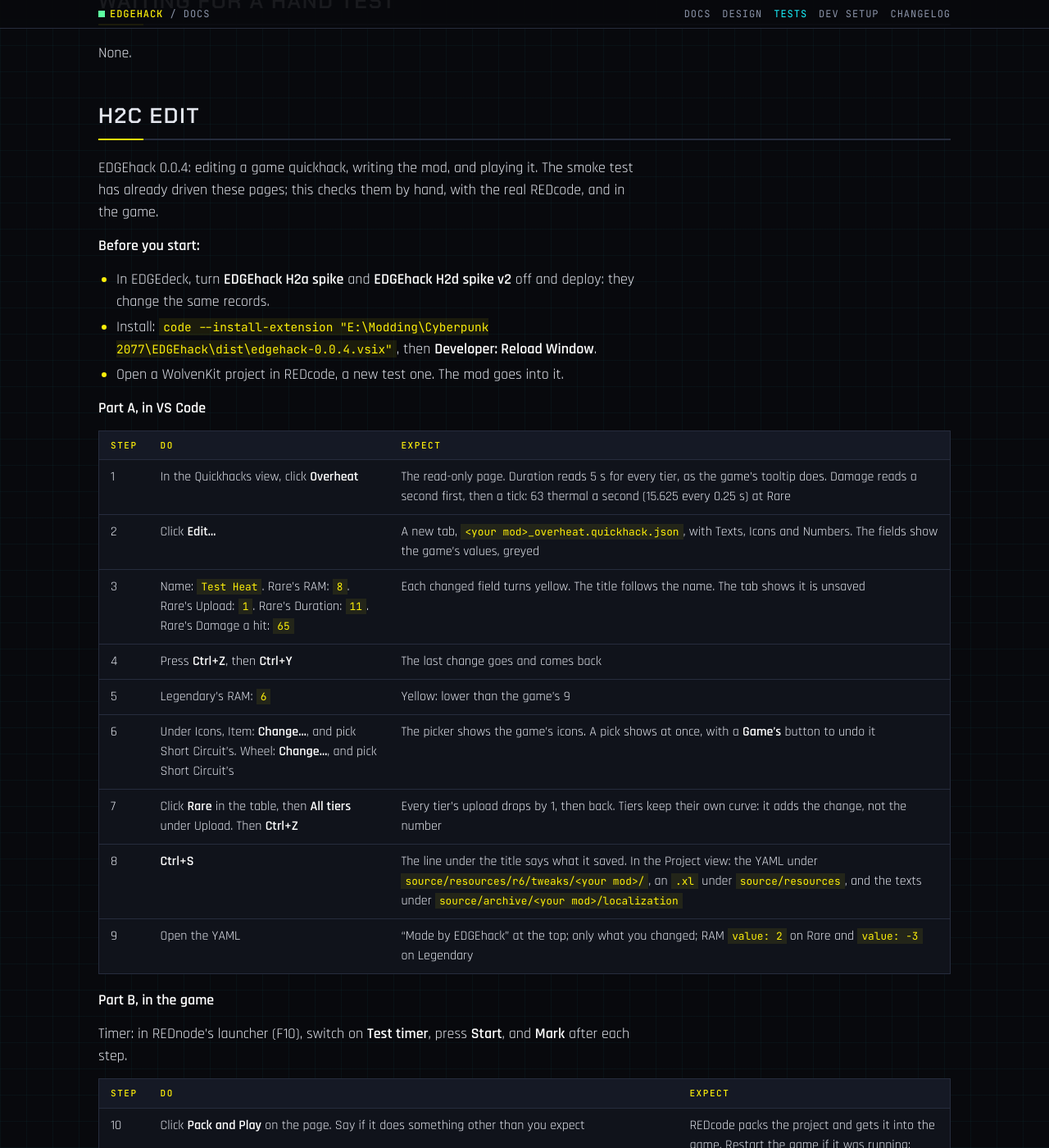
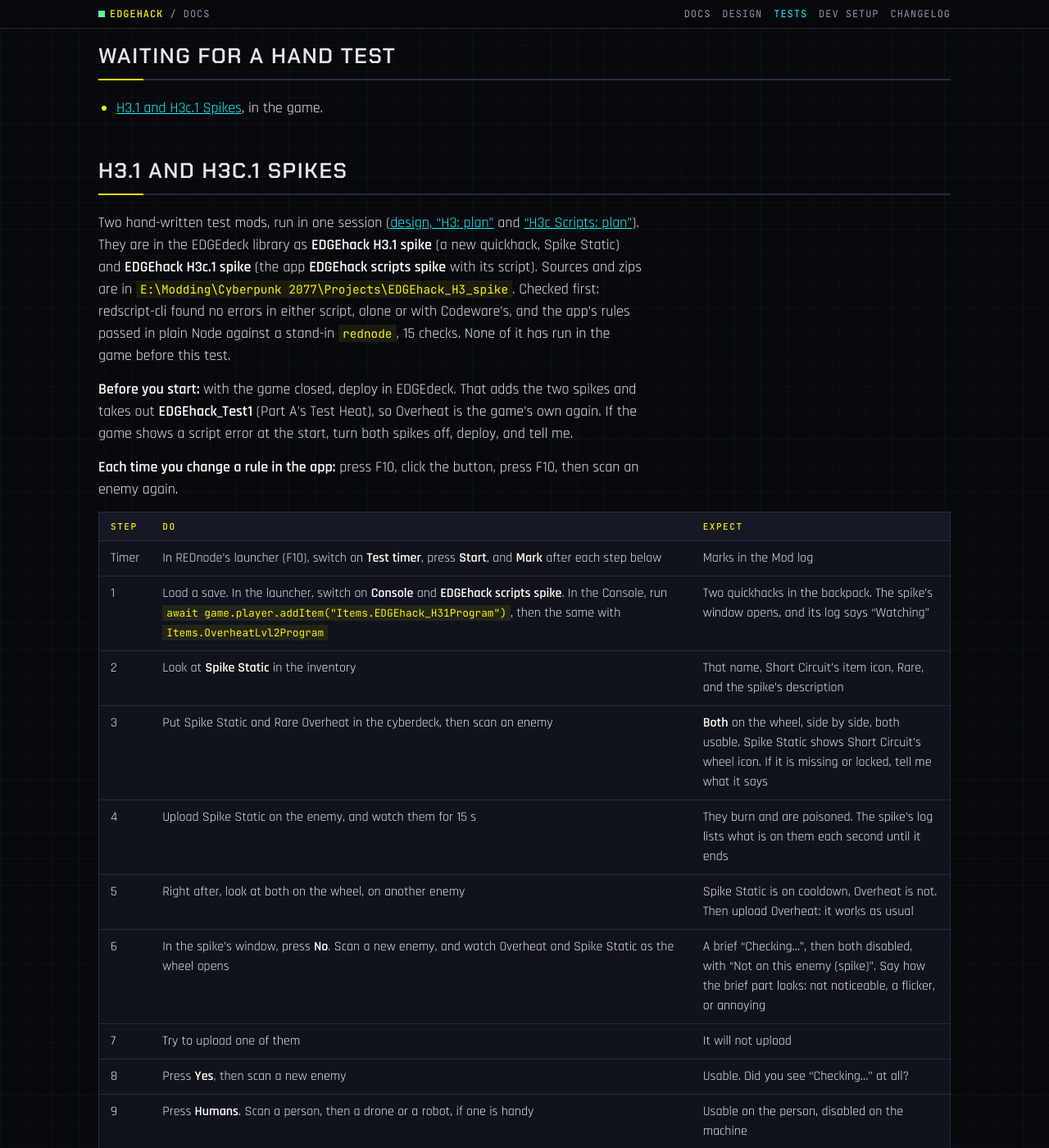
Before and after one commit to Edgemodders/EDGEhack, a Jekyll site: the page built from docs/testing.md, in a window 1280 px wide and 1400 px high, scrolled down 1193 px. Shown: the whole window at 82% size. Built offline with Jekyll 4.4.1, drawn with Linux system fonts in a browser that asks for light colours; some of the changed text lies outside the part shown.

Commit message:
H3 and H3c plans agreed; the spikes H3.1 and H3c.1 ready for their run
Co-Authored-By: Claude Opus 5.5 <noreply@anthropic.com>

```diff
--- a/docs/testing.md
+++ b/docs/testing.md
@@ -17,6 +17,7 @@ Last updated 2026-11-05.
 | [H1 outside VS Code](#h1-outside-vs-code) | By script, read only, the real REDbridge on game 2.5 | H1 | 2026-11-04 | Pass: 18 families with every tier, 63 device and 4 vehicle hacks, 36 icons, no problems |
 | [H1 Read](#h1-read) | By hand, installed .vsix | H1 | 2026-11-04 | Pass, all 18 steps (EDGEhack 0.0.3) |
 | [H2c Edit](#h2c-edit) | By hand, then in the game | H2 | 2026-11-05 | Pass, Parts A and B (EDGEhack 0.0.4). The Hacking tab's upload and duration differ from the inventory's: the game's own doing |
+| [H3.1 and H3c.1 Spikes](#h31-and-h3c1-spikes) | By hand, in the game | H3, H3c | | Waiting |
 | [Smoke test](#smoke-test) | Automated: real VS Code, REDbridge and game; a stand-in REDcode | H2 | 2026-11-04 | Pass, every check |
 | [H2a Spike](#h2a-spike) | By hand, in the game | H2 | 2026-11-04 | Pass: name, icons, RAM up and down, upload, damage and duration all worked |
 | [H2d Spike](#h2d-spike) | By hand, in the game | H2 | 2026-11-04 | The line works and fits, but the game's own lines show `{float_0}` and repeat the bullets: on hacks marked by EDGEhack only |
@@ -24,7 +25,41 @@ Last updated 2026-11-05.
 
 ## Waiting for a hand test
 
-None.
+- [H3.1 and H3c.1 Spikes](#h31-and-h3c1-spikes), in the game.
+
+## H3.1 and H3c.1 Spikes
+
+Two hand-written test mods, run in one session ([design, "H3: plan"](design.html#h3-plan) and ["H3c Scripts: plan"](design.html#h3c-scripts-plan)). They are in the EDGEdeck library as **EDGEhack H3.1 spike** (a new quickhack, Spike Static) and **EDGEhack H3c.1 spike** (the app **EDGEhack scripts spike** with its script). Sources and zips are in `E:\Modding\Cyberpunk 2077\Projects\EDGEhack_H3_spike`. Checked first: redscript-cli found no errors in either script, alone or with Codeware's, and the app's rules passed in plain Node against a stand-in `rednode`, 15 checks. None of it has run in the game before this test.
+
+**Before you start:** with the game closed, deploy in EDGEdeck. That adds the two spikes and takes out **EDGEhack_Test1** (Part A's Test Heat), so Overheat is the game's own again. If the game shows a script error at the start, turn both spikes off, deploy, and tell me.
+
+**Each time you change a rule in the app:** press F10, click the button, press F10, then scan an enemy again.
+
+| Step | Do | Expect |
+|---|---|---|
+| Timer | In REDnode's launcher (F10), switch on **Test timer**, press **Start**, and **Mark** after each step below | Marks in the Mod log |
+| 1 | Load a save. In the launcher, switch on **Console** and **EDGEhack scripts spike**. In the Console, run `await game.player.addItem("Items.EDGEhack_H31Program")`, then the same with `Items.OverheatLvl2Program` | Two quickhacks in the backpack. The spike's window opens, and its log says "Watching" |
+| 2 | Look at **Spike Static** in the inventory | That name, Short Circuit's item icon, Rare, and the spike's description |
+| 3 | Put Spike Static and Rare Overheat in the cyberdeck, then scan an enemy | **Both** on the wheel, side by side, both usable. Spike Static shows Short Circuit's wheel icon. If it is missing or locked, tell me what it says |
+| 4 | Upload Spike Static on the enemy, and watch them for 15 s | They burn and are poisoned. The spike's log lists what is on them each second until it ends |
+| 5 | Right after, look at both on the wheel, on another enemy | Spike Static is on cooldown, Overheat is not. Then upload Overheat: it works as usual |
+| 6 | In the spike's window, press **No**. Scan a new enemy, and watch Overheat and Spike Static as the wheel opens | A brief "Checking...", then both disabled, with "Not on this enemy (spike)". Say how the brief part looks: not noticeable, a flicker, or annoying |
+| 7 | Try to upload one of them | It will not upload |
+| 8 | Press **Yes**, then scan a new enemy | Usable. Did you see "Checking..." at all? |
+| 9 | Press **Humans**. Scan a person, then a drone or a robot, if one is handy | Usable on the person, disabled on the machine |
+| 10 | Press **Slow**, then scan a new enemy | "Checking..." for about a third of a second, then disabled. Is that wait acceptable? |
+| 11 | Press **Reads**, then scan a new enemy | Disabled, like step 6. The log shows how long three game calls took |
+| 12 | Press **Silent**, then scan a new enemy | "Checking..." for about 1 s, then usable: no answer, so the game's own result stands |
+| 13 | Press **Throws**, then scan a new enemy | The same as step 12, and the log says it threw |
+| 14 | Press **Yes**. In the launcher, switch **EDGEhack scripts spike** off, then scan a new enemy. Then switch it back on | "Checking..." for about 1 s, then usable: a mod that is off cannot lock a hack |
+| 15 | Press **Pool**, then upload Overheat on an enemy with plenty of health | It works as usual, and the log's health drops by a further 30 on arrival |
+| 16 | Press **Hit**, then upload Overheat on another enemy | One more hit lands. The log shows the health |
+| 17 | Press **Kill**, then upload Overheat on another enemy | They die. The log gives V's experience before and after |
+| 18 | Press **Pool kill**, then upload Overheat on another enemy | They die. Again the experience before and after |
+| 19 | If V has the perk that spreads Overheat, upload it into a group. Skip this if not | The log says whether a "Landed" line came for each enemy it spread to |
+| 20 | Press **Counts** in the spike's window, then quit the game | Tell me anything that looked wrong. I read TweakXL's, redscript's and REDnode's logs |
+
+**After:** turn the two spikes off in EDGEdeck and deploy, unless you want them for the next step. EDGEhack_Test1 stays in the library, off.
 
 ## H2c Edit
 
```
Also changed, not shown: CLAUDE.md (+1 -1 lines), docs/design.md (+13 -4 lines), docs/index.md (+2 -2 lines).
